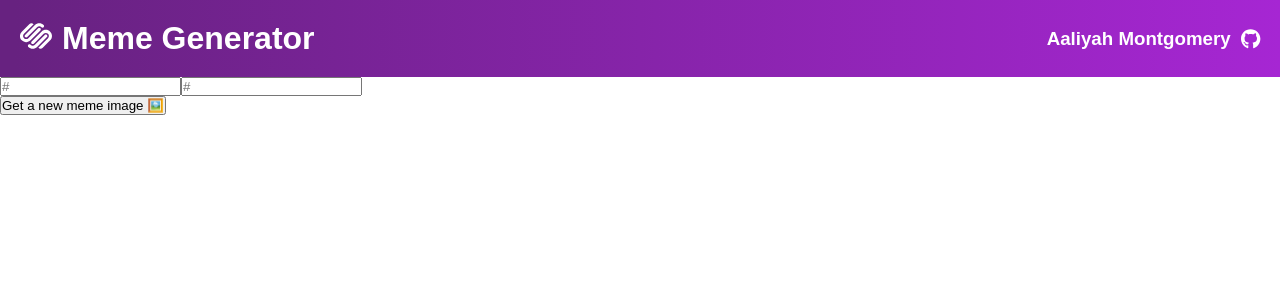
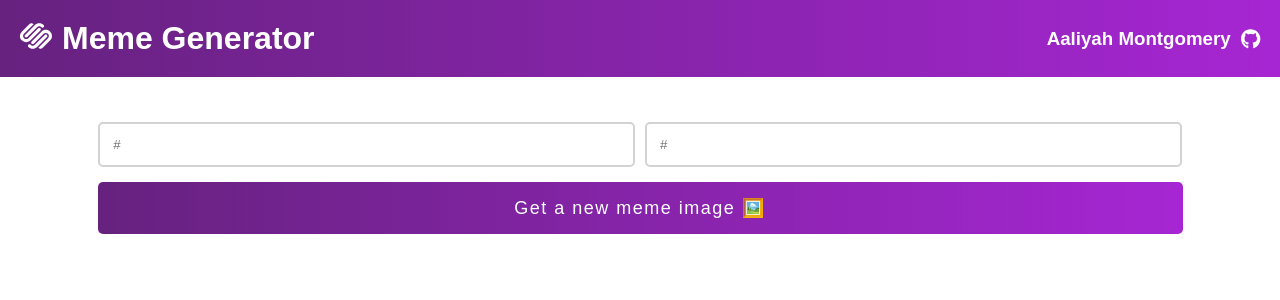
Before and after one commit to Aaliyah1699/meme-generator, a React (Vite) app: page / in a window 1280 px wide. Shown: the top 300 px of the page. Built offline with nearby package versions, Linux system fonts and the light colour scheme; a web font is replaced by a local one.

Commit message:
styling to meme/form section

```diff
--- a/src/App.css
+++ b/src/App.css
@@ -20,3 +20,41 @@
 .credit {
   margin-right: 10px;
 }
+/* Meme Section */
+.meme-container {
+  display: flex;
+  flex-direction: column;
+  align-items: center;
+}
+.meme-form {
+  display: flex;
+  flex-direction: column;
+  align-items: center;
+  margin: 20px;
+  margin-top: 40px;
+}
+.meme-input {
+  display: flex;
+  align-items: flex-start;
+  width: 252%;
+}
+.input {
+  flex: 1;
+  padding: 13px;
+  margin: 5px;
+  border-radius: 5px;
+  border: 2px solid #d3d3d3;
+  outline: none;
+}
+.meme-btn {
+  width: 250%;
+  padding: 10px;
+  margin-top: 10px;
+  border-radius: 5px;
+  border: none;
+  background: linear-gradient(90deg, #672280 1.18%, #a626d3 100%);
+  color: #ffffff;
+  padding: 15px;
+  font-size: 18px;
+  letter-spacing: 1.5px;
+}
```
